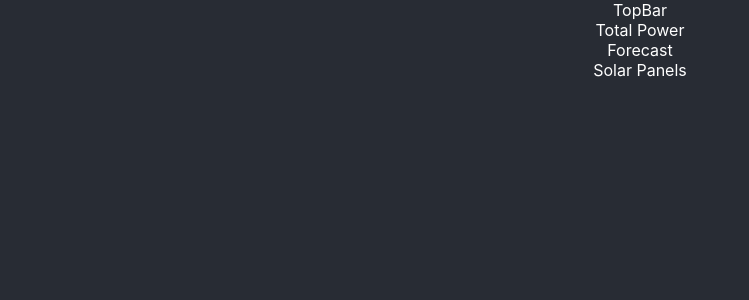
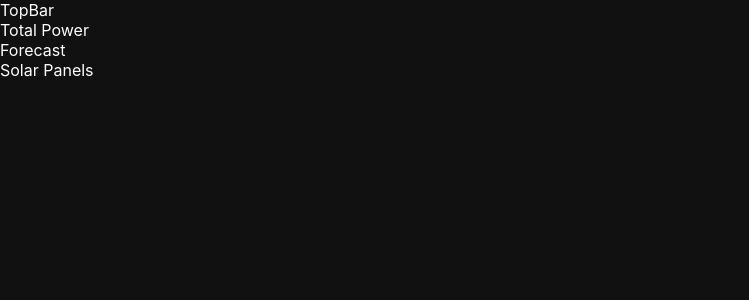
Before and after one commit to ojbg/react.solar, a React (Create React App) app in the folder frontend/: page / in a window 1280 px wide. Shown: the top 300 px of the page, without its empty margins (0-749 px from the left). Built offline with nearby package versions, Linux system fonts and the light colour scheme.

Commit message:
Add grid layout

```diff
--- a/frontend/src/App.css
+++ b/frontend/src/App.css
@@ -1,6 +1,7 @@
 .App {
-  background-color: #282c34;
+  display:grid;
+  grid-template-rows: auto 1fr;
+  background-color: #121112;
   color: white;
   min-height: 100vh;
-  text-align: center;
 }
```
